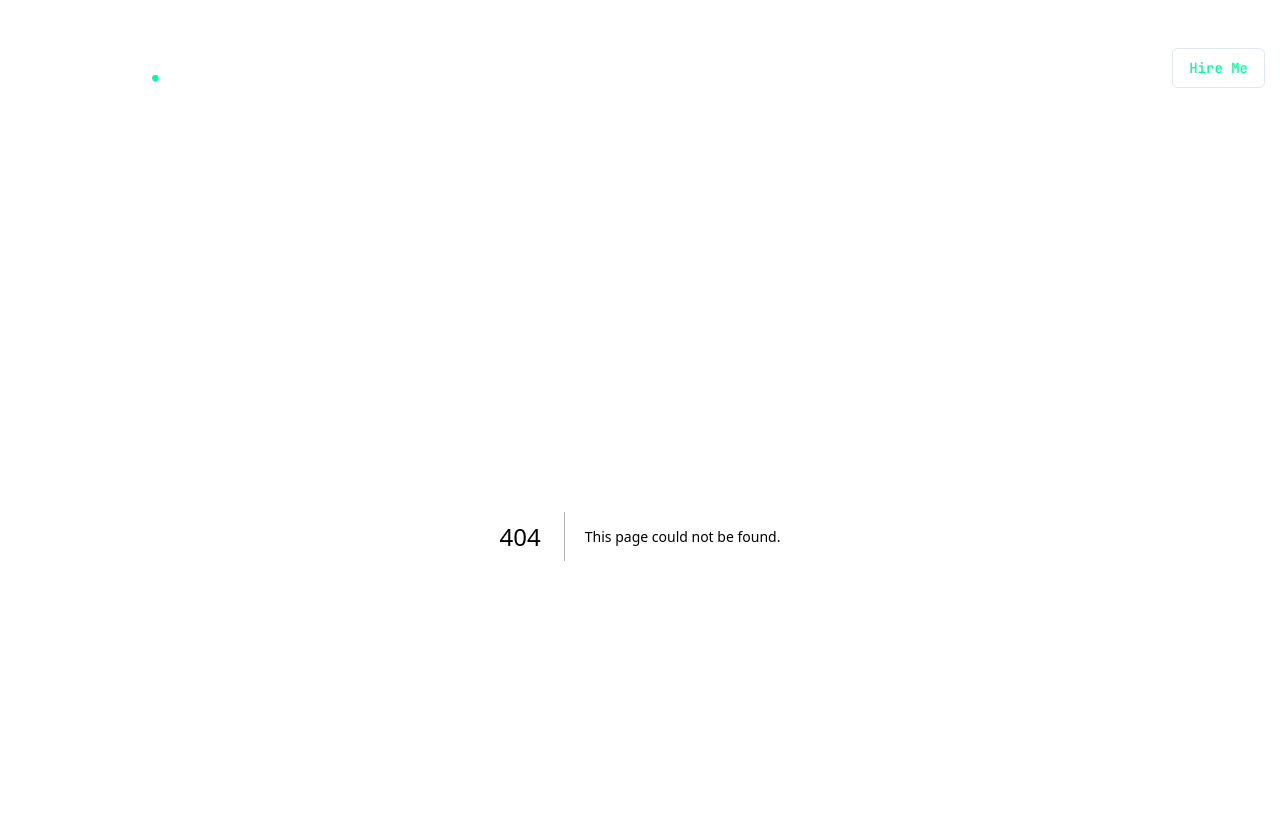
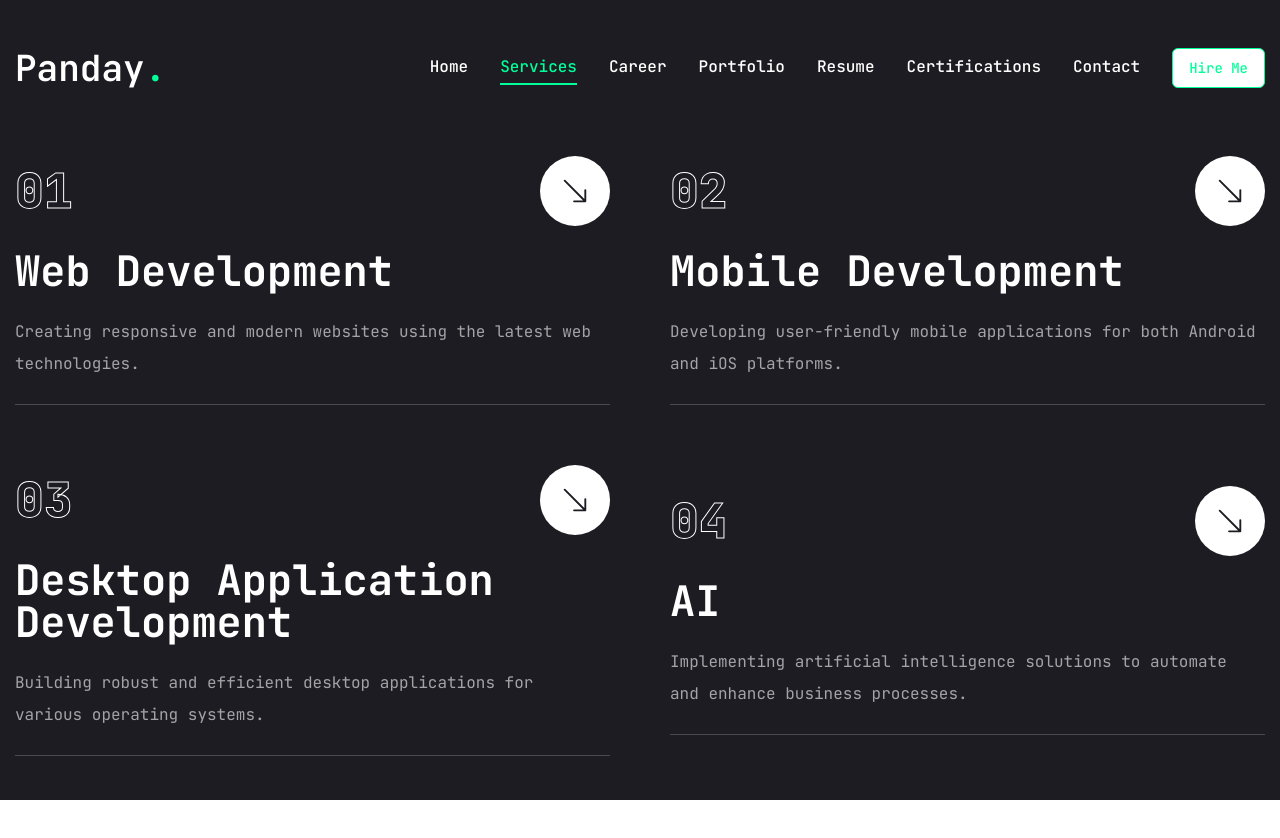
Before and after one commit to biswajitpanday/biswajitpanday.github.io, a Next.js app: page /services in a window 1280 px wide. Before the commit this address had no page. Shown: the top 838 px of the page. After the commit the page ends 800 px from the top, so only its background shows below. Built offline with nearby package versions, Linux system fonts and the light colour scheme.

Commit message:
Service Page Add.

```diff
--- a/app/globals.css
+++ b/app/globals.css
@@ -8,5 +8,21 @@
   }
   :root {
     --radius: 0.5rem;
+    --color-secondary-default: #00ff99;
+  }
+  .text-outline {
+    -webkit-text-stroke: 1px #ffffff;
+  }
+
+  .text-outline-hover {
+    -webkit-text-stroke: 1px var(--color-secondary-default);
   }
 }
+
+@layer components {
+  .custom-button {
+    @apply border !border-secondary-default rounded-full flex justify-center
+           items-center text-secondary-default text-base hover:bg-secondary-default
+           hover:text-primary hover:transition-all duration-500;
+  }
+}
--- a/app/page.tsx
+++ b/app/page.tsx
@@ -1,5 +1,6 @@
 import Photo from "@/components/Photo";
 import Socials from "@/components/Socials";
+import Stats from "@/components/Stats";
 import { Button } from "@/components/ui/button";
 import { FiDownload } from "react-icons/fi";
 
@@ -14,7 +15,7 @@ const Home = () => {
               Hello, I&quot;m <br />
               <span className="text-secondary-default">Biswajit Panday</span>
             </h1>
-            <p className="max-w-[500pxx] mb-9 text-white/80">
+            <p className="max-w-[500px] mb-9 text-white/80">
               I tame cloud beasts, optimize code like a caffeine-fueled wizard,
               and craft high-performance apps with .NET, React & DevOps sorcery!
             </p>
@@ -22,7 +23,7 @@ const Home = () => {
               <Button
                 variant="outline"
                 size="lg"
-                className="uppercase flex items-center gap-2"
+                className="uppercase flex items-center gap-2 custom-button"
               >
                 <span>Download Resume</span>
                 <FiDownload className="text-xl" />
@@ -41,6 +42,7 @@ const Home = () => {
             <Photo />
           </div>
         </div>
+        <Stats />
       </div>
     </section>
   );
--- /dev/null
+++ b/app/services/page.tsx
@@ -0,0 +1,82 @@
+"use client";
+
+import { motion } from "framer-motion";
+import Link from "next/link";
+import { BsArrowDownRight } from "react-icons/bs";
+
+const services = [
+  {
+    num: "01",
+    title: "Web Development",
+    description:
+      "Creating responsive and modern websites using the latest web technologies.",
+    href: "",
+  },
+  {
+    num: "02",
+    title: "Mobile Development",
+    description:
+      "Developing user-friendly mobile applications for both Android and iOS platforms.",
+    href: "",
+  },
+  {
+    num: "03",
+    title: "Desktop Application Development",
+    description:
+      "Building robust and efficient desktop applications for various operating systems.",
+    href: "",
+  },
+  {
+    num: "04",
+    title: "AI",
+    description:
+      "Implementing artificial intelligence solutions to automate and enhance business processes.",
+    href: "",
+  },
+];
+
+const Services = () => {
+  return (
+    <section className="min-h-[80vh] flex flex-col justify-center py-12 xl:py-0">
+      <div className="container mx-auto">
+        <motion.div
+          initial={{ opacity: 0 }}
+          animate={{
+            opacity: 1,
+            transition: { delay: 2.4, duration: 0.4, ease: "easeIn" },
+          }}
+          className="grid grid-cols-1 md:grid-cols-2 gap-[60px]"
+        >
+          {services.map((service, index) => {
+            return (
+              <div
+                key={index}
+                className="flex-1 flex flex-col justify-center gap-6 group"
+              >
+                <div className="w-full flex justify-between items-center">
+                  <div className="text-5xl font-extrabold text-outline text-transparent group-hover:text-outline-hover">
+                    {service.num}
+                  </div>
+                  <Link
+                    href={service.href}
+                    className="w-[70px] h-[70px] rounded-full bg-white group-hover:bg-secondary-default transition-all
+                     duration-500 flex justify-center items-center hover:-rotate-45"
+                  >
+                    <BsArrowDownRight className="text-primary text-3xl" />
+                  </Link>
+                </div>
+                <h2 className="text-[42px] font-bold leading-none text-white group-hover:text-secondary-default transition-all duration-500">
+                  {service.title}
+                </h2>
+                <p className="text-white/60">{service.description}</p>
+                <div className="border-b border-white/20 w-full"></div>
+              </div>
+            );
+          })}
+        </motion.div>
+      </div>
+    </section>
+  );
+};
+
+export default Services;
--- a/components/Header.tsx
+++ b/components/Header.tsx
@@ -17,7 +17,7 @@ const Header = () => {
         <div className="hidden xl:flex items-center gap-8">
           <Nav />
           <Link href={"/contact"}>
-            <Button variant="outline" className="text-secondary-default">Hire Me</Button>
+            <Button variant="outline" className="custom-button">Hire Me</Button>
           </Link>
         </div>
 
--- a/components/MobileNav.tsx
+++ b/components/MobileNav.tsx
@@ -7,6 +7,7 @@ import { CiMenuFries } from "react-icons/ci";
 const links = [
   { name: "home", path: "/" },
   { name: "career", path: "/career" },
+  { name: "services", path: "/services" },
   { name: "portfolio", path: "/portfolio" },
   { name: "resume", path: "/resume" },
   { name: "certifications", path: "/certifications" },
--- a/components/Nav.tsx
+++ b/components/Nav.tsx
@@ -4,6 +4,7 @@ import { usePathname } from "next/navigation";
 
 const links = [
   { name: "home", path: "/" },
+  { name: "services", path: "/services" },
   { name: "career", path: "/career" },
   { name: "portfolio", path: "/portfolio" },
   { name: "resume", path: "/resume" },
--- a/components/Photo.tsx
+++ b/components/Photo.tsx
@@ -5,7 +5,7 @@ import Image from "next/image";
 
 const Photo = () => {
   return (
-    <div className="w-full h-full relative">
+    <div className="w-full h-full relative rounded-full overflow-hidden">
       <motion.div
         initial={{ opacity: 0 }}
         animate={{
@@ -22,7 +22,7 @@ const Photo = () => {
           className="w-[298px] h-[298px] xl:w-[498px] xl:h-[498px] mix-blend-lighten absolute"
         >
           <Image
-            src="/assets/Panday.png"
+            src="/assets/Panday.jpeg"
             priority
             quality={100}
             fill
@@ -40,7 +40,7 @@ const Photo = () => {
             cx="253"
             cy="253"
             r="250"
-            stroke="#00ff99"
+            stroke="var(--color-secondary-default)"
             strokeWidth="4"
             strokeLinecap="round"
             strokeLinejoin="round"
--- /dev/null
+++ b/components/Stats.tsx
@@ -0,0 +1,56 @@
+"use client";
+import CountUp from "react-countup";
+
+const stats = [
+  {
+    num: 10,
+    text: "Years of Experience",
+  },
+  {
+    num: 32,
+    text: "Projects Completed",
+  },
+  {
+    num: 12,
+    text: "Technologies mastered",
+  },
+  {
+    num: 5000,
+    text: "Code Commits",
+  },
+];
+
+const Stats = () => {
+  return (
+    <section className="pt-4 pb-12 xl:pt-0 xl:pb-0">
+      <div className="container mx-auto">
+        <div className=" flex flex-wrap gap-6 max-w-[80vw] mx-auto xl:max-w-none">
+          {stats.map((item, index) => {
+            return (
+              <div
+                key={index}
+                className="flex-1 flex gap-4 items-center justify-center xl:justify-start"
+              >
+                <CountUp
+                  end={item.num}
+                  duration={5}
+                  delay={2}
+                  className="text-4xl xl:text-6xl font-extrabbold"
+                />
+                <p
+                  className={`${
+                    item.text.length < 15 ? "max-w-[100px]" : "max-w-[150px]"
+                  } leading-snug text-white/80`}
+                >
+                  {item.text}
+                </p>
+              </div>
+            );
+          })}
+        </div>
+      </div>
+    </section>
+  );
+};
+
+export default Stats;
```
Also changed, not shown: public/assets/Panday.jpeg (added).
